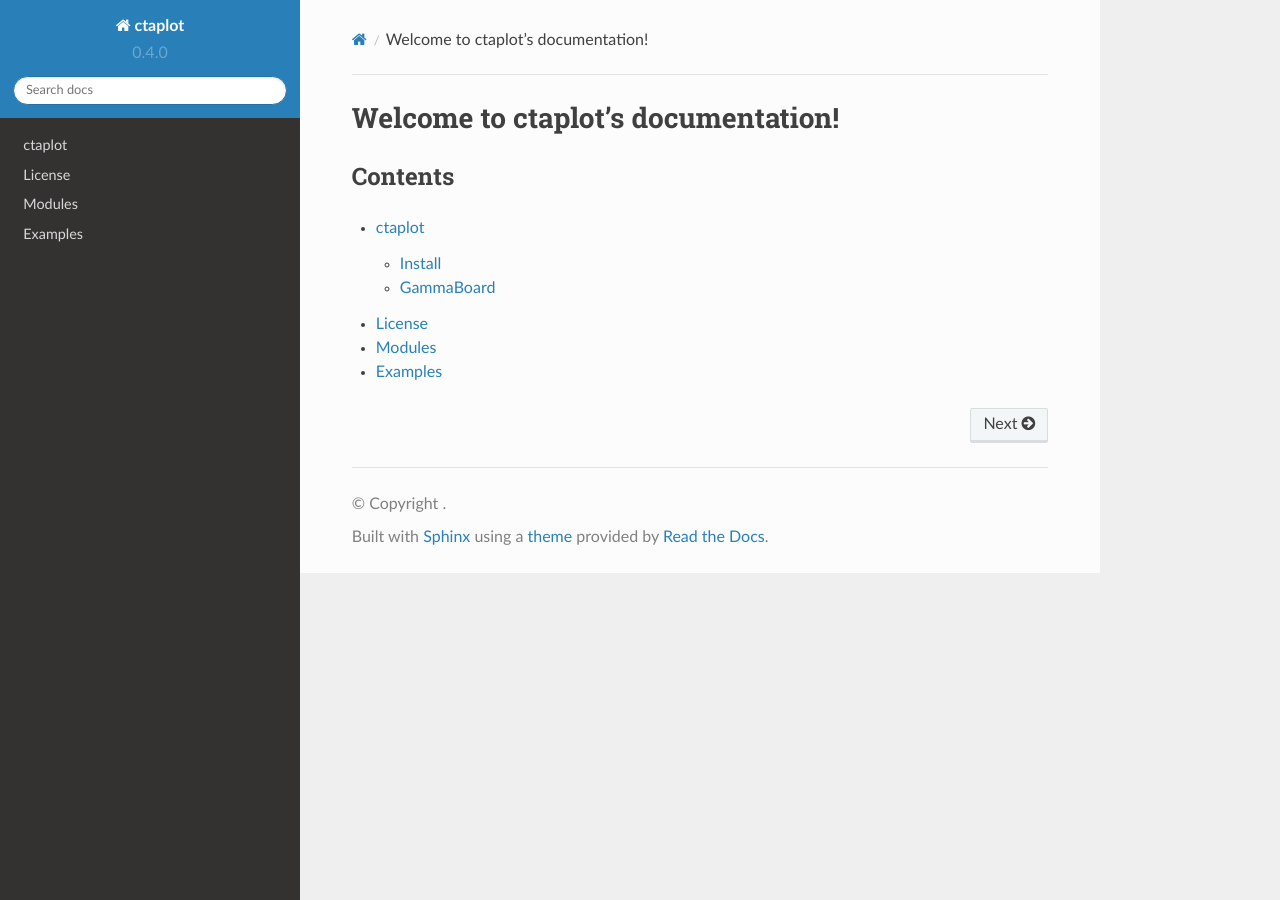
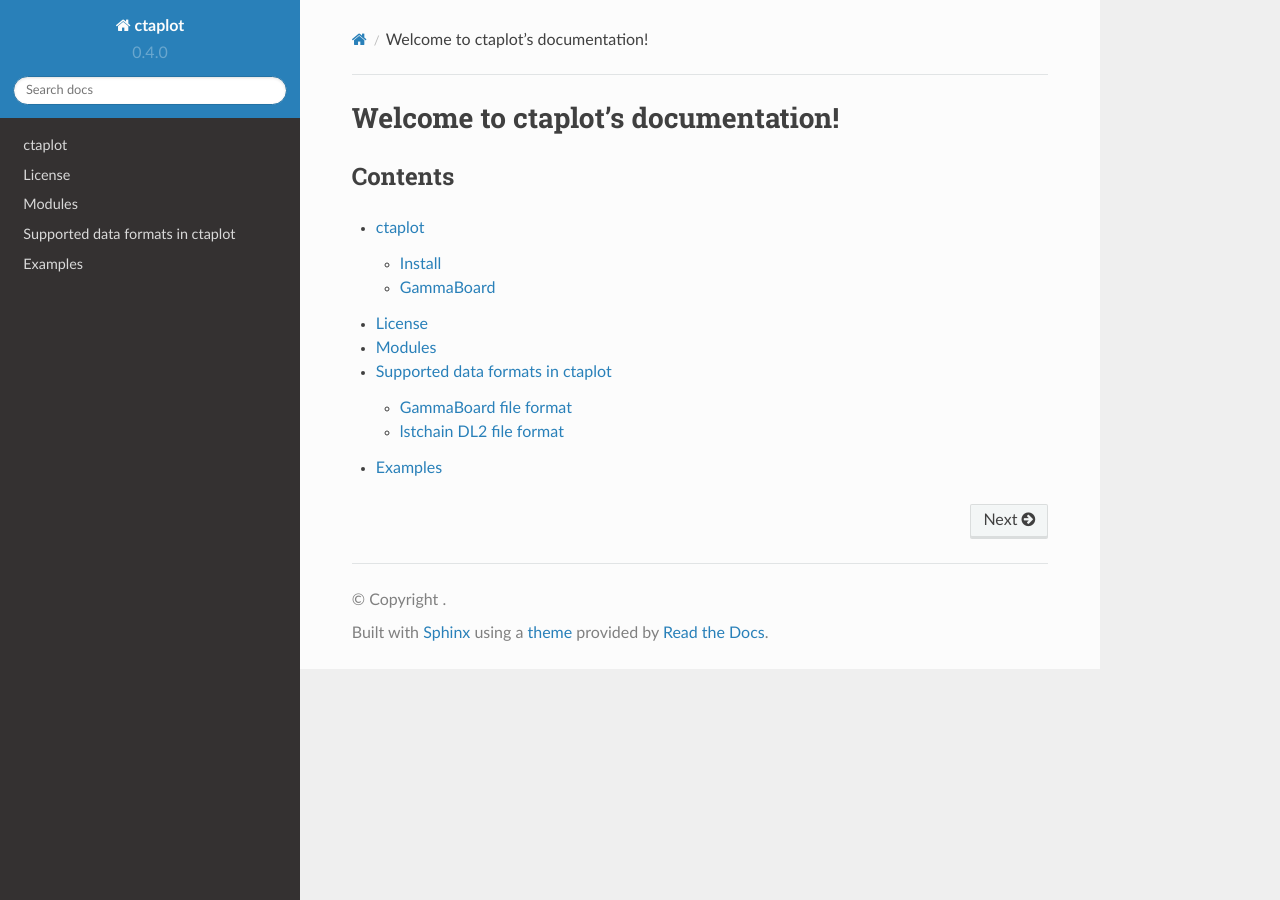
Before and after one commit to cta-observatory/ctaplot, a Sphinx documentation site: the page built from docs/index.rst, in a window 1280 px wide. Built offline with Sphinx 7.4.7 and the Read the Docs theme 2.0.0, drawn with Linux system fonts in a browser that asks for light colours; formulas are drawn with MathJax 3; pages that are not in the unit, such as notebooks, are missing from menus.

Commit message:
improve doc

```diff
--- a/docs/data_format.rst
+++ b/docs/data_format.rst
@@ -1,101 +1,113 @@
-# Supported data formats in ctaplot
+=================================
+Supported data formats in ctaplot
+=================================
 
 
 Most of the functions in ctaplot use `Numpy` arrays as input.
 However, GammaBoard reads results directly from HDF5 files. Two file structures are currently supported:
 
-## GammaBoard file format
+GammaBoard file format
+----------------------
 
-Datasets in the HDF5 file are tables that can be opened with `pandas.read_hdf(filename, key=dataset_name)`
+Datasets in the HDF5 file are tables that can be opened with
+::
+`pandas.read_hdf(filename, key=dataset_name)`
 
-`data` - mandatory
+* `data` - mandatory
 
 Contains the reconstructed values
 
 Columns names:
-- `mc_energy`: float
-- `reco_energy`: float
-- `mc_impact_x`: float
-- `mc_impact_y`: float
-- `reco_impact_x`: float
-- `reco_impact_y`: float
-- `mc_altitude`: float
-- `mc_azimuth`: float
-- `reco_altitude`: float
-- `reco_azimuth`: float
-- `mc_particle`: int 0 or 1
-- `reco_particle`: int 0 or 1
-- `reco_hadroness` or `reco_gammaness`: float between 0 and 1
+::
+    `mc_energy`: float
+    `reco_energy`: float
+    `mc_impact_x`: float
+    `mc_impact_y`: float
+    `reco_impact_x`: float
+    `reco_impact_y`: float
+    `mc_altitude`: float
+    `mc_azimuth`: float
+    `reco_altitude`: float
+    `reco_azimuth`: float
+    `mc_particle`: int 0 or 1
+    `reco_particle`: int 0 or 1
+    `reco_hadroness` or `reco_gammaness`: float between 0 and 1
 
 
 .. image:: ctaplot_hdf5_data.png
-    :width: 500px
+    :width: 800px
     :align: center
     :alt: example of GammaBoard data table in HDF5 file
 
 
-`triggered_events` - optional
+* `triggered_events` - optional
 Single column table containing the list of triggered events energies:
-Column name: `mc_trig_energies`
+Column name:
+::
+    `mc_trig_energies`
 
 
-`simuluation/run_config` - mandatory to plot the effective area
+* `simuluation/run_config` - mandatory to plot the effective area
 
 Contains the simulation information from each simulation file used (1 file per line):
 
 Column names:
-- `energy_range_max`
-- `energy_range_min`
-- `max_alt`
-- `max_scatter_range`
-- `min_alt`
-- `num_showers`
-- `shower_reuse`
-- `spectral_index`
+::
+    `energy_range_max`
+    `energy_range_min`
+    `max_alt`
+    `max_scatter_range`
+    `min_alt`
+    `num_showers`
+    `shower_reuse`
+    `spectral_index`
 
 
 
-## lstchain DL2 file format
+`lstchain <https://github.com/cta-observatory/cta-lstchain>`_ DL2 file format
+------------------------
 
 Datasets:
 
-`dl2/event/telescope/parameters/LST_LSTCam`
+* `dl2/event/telescope/parameters/LST_LSTCam`
 
 Contains the reconstructed values
 
 Column names: same as the GammaBoard format (see above) OR :
-
-- `mc_alt`: float
-- `mc_az`: float
-- `mc_core_distance`: float
-- `mc_core_x`: float
-- `mc_core_y`: float
-- `mc_energy`: float
-- `mc_h_first_int`: float
-- `mc_type`: : int following the simtel convention: 0 for gamma, 1 for electron, 101 for protons
-- `mc_x_max`: float
-- `reco_energy`: float
-- `reco_src_x`: float
-- `reco_src_y`: float
-- `reco_alt`: float
-- `reco_az`: float
-- `reco_type`: int following the simtel convention: 0 for gamma, 1 for electron, 101 for protons
-- `gammaness`: float between 0 and 1
+::
+    `mc_alt`: float
+    `mc_az`: float
+    `mc_core_distance`: float
+    `mc_core_x`: float
+    `mc_core_y`: float
+    `mc_energy`: float
+    `mc_h_first_int`: float
+    `mc_type`: : int following the simtel convention: 0 for gamma, 1 for electron, 101 for protons
+    `mc_x_max`: float
+    `reco_energy`: float
+    `reco_src_x`: float
+    `reco_src_y`: float
+    `reco_alt`: float
+    `reco_az`: float
+    `reco_type`: int following the simtel convention: 0 for gamma, 1 for electron, 101 for protons
+    `gammaness`: float between 0 and 1
 
 
-`simulation/run_config` - mandatory to plot the effective area
+* `simulation/run_config` - mandatory to plot the effective area
 
 Contains the simulation information from each simulation file used (1 file per line):
 
 Column names:
-- `energy_range_max`
-- `energy_range_min`
-- `max_alt`
-- `max_scatter_range`
-- `min_alt`
-- `num_showers`
-- `shower_reuse`
-- `spectral_index`
+::
+    `energy_range_max`
+    `energy_range_min`
+    `max_alt`
+    `max_scatter_range`
+    `min_alt`
+    `num_showers`
+    `shower_reuse`
+    `spectral_index`
 
 
-Note: in the future, ctaplot will support the official CTA DL1 file format.
+
+Note: in the future, ctaplot will support the official CTA DL1 and DL2 file formats.
--- a/docs/index.rst
+++ b/docs/index.rst
@@ -9,5 +9,5 @@
    README
    license
    modules
-   data_format
+   data_format.rst
    examples
```
